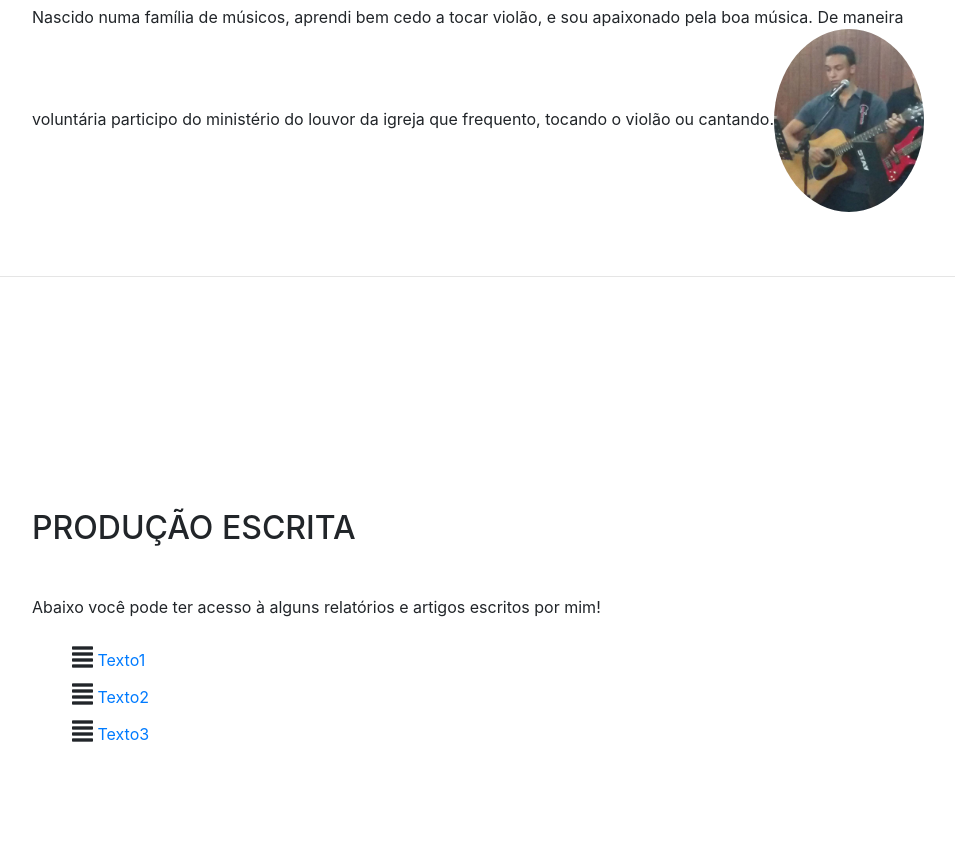
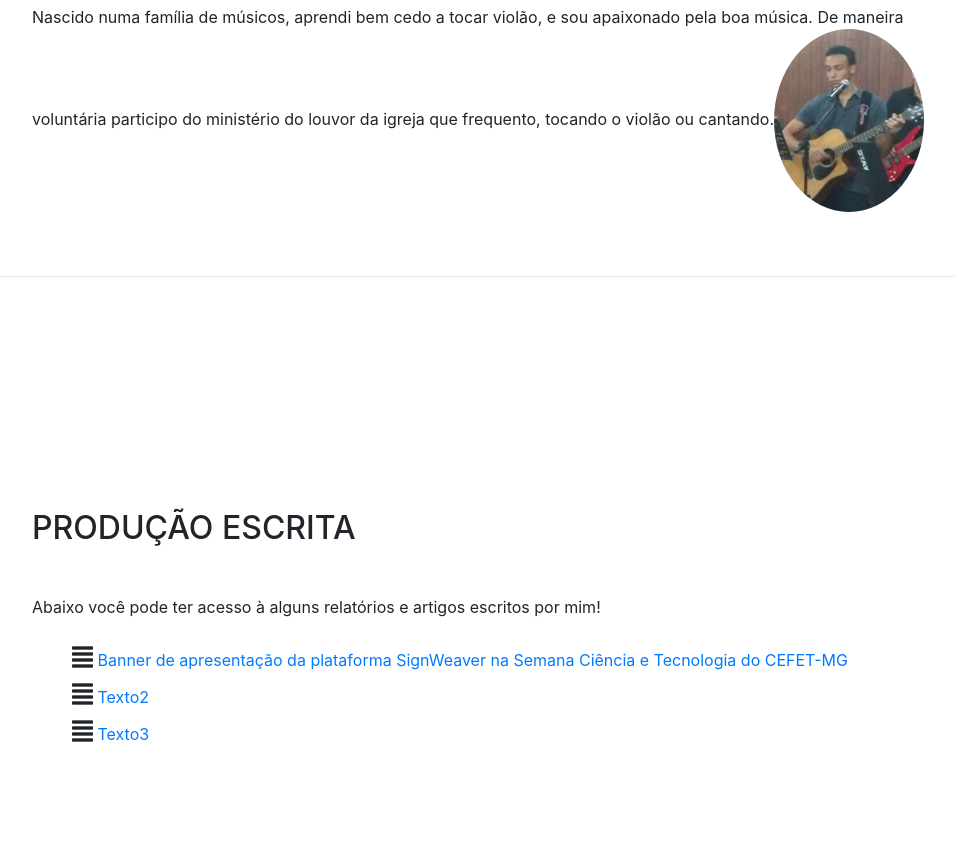
Before and after one commit to Gc04346/danielSantana, a website with bundled scripts: page index.html in a window 1280 px wide. Shown: the part 8227-9076 px from the top of the page, without its empty margins (288-1243 px from the left). Built offline with nearby package versions, Linux system fonts and the light colour scheme; a web font is replaced by a local one.

Commit message:
artigos adicionados

```diff
--- a/index.html
+++ b/index.html
@@ -259,7 +259,7 @@
           <ul class="fa-ul mb-0" style="padding-bottom:100px">
             <li>
                 <i class="fa fa-align-justify" style="font-size:24px; padding-top: 10px"></i>
-              <a href="#">Texto1 </a></li>
+              <a href="img/SignWeaver_SemanaCeT" download> Banner de apresentação da plataforma SignWeaver na Semana Ciência e Tecnologia do CEFET-MG </a></li>
               <li>
                   <i class="fa fa-align-justify" style="font-size:24px; padding-top: 10px"></i>
                 <a href="#">Texto2 </a></li>
```
Also changed, not shown: 4 other files.
